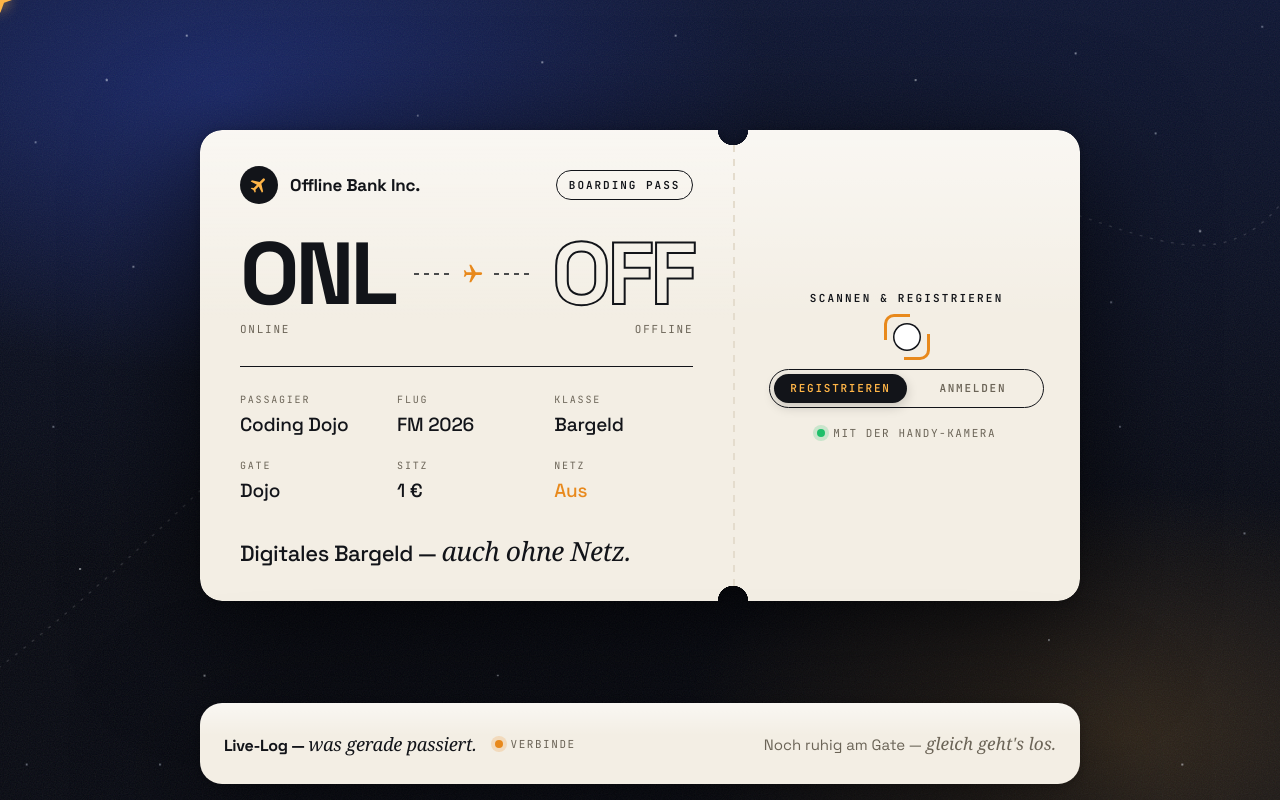
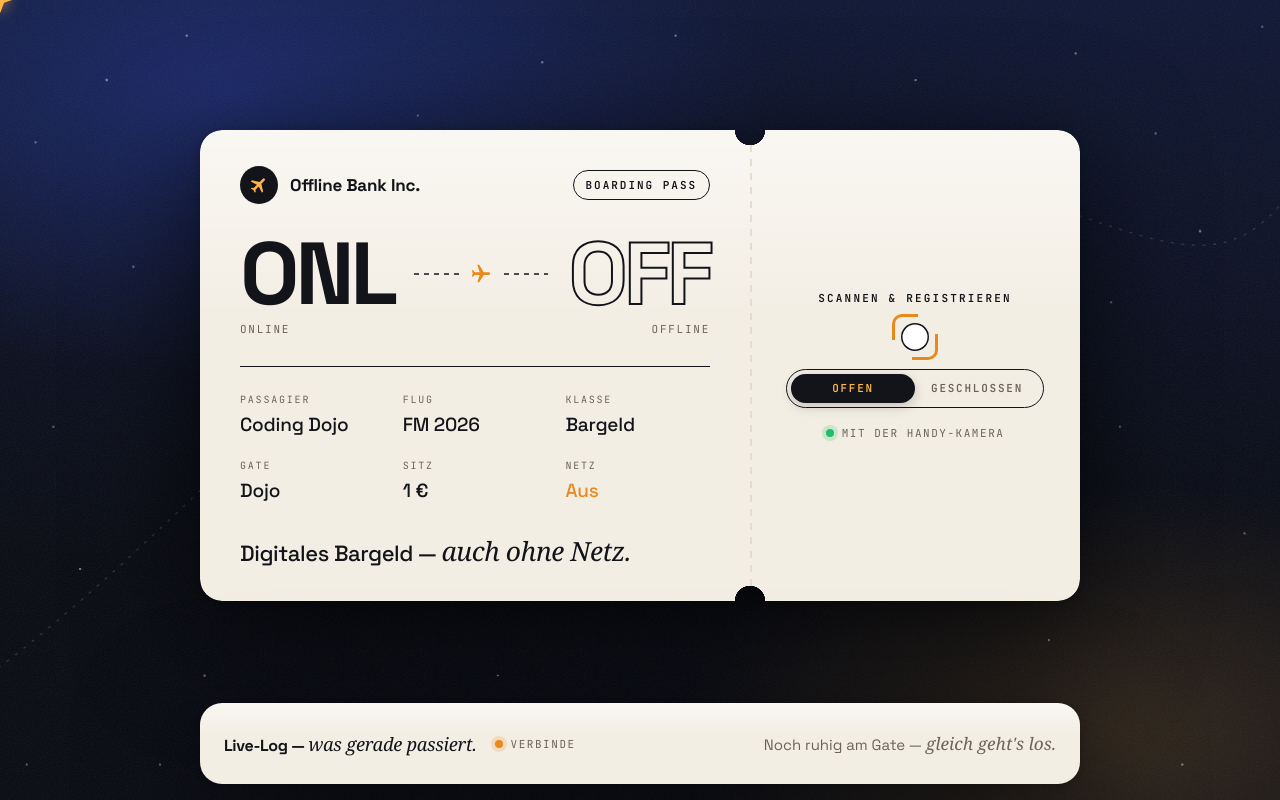
Before and after one commit to Cofinpro/flugmodus-backend, a FastAPI app: template templates/home.html in a window 1280 px wide. Run offline with FastAPI, Linux system fonts and the light colour scheme; the template is opened without the code that fills it, so the values that code supplies are empty; parts of the project's set-up code (start-up, migrations or seed data) failed here and were passed over; some web fonts are replaced.

Commit message:
Landing page: signup QR only, boarding switch to blur it
Co-Authored-By: Claude Opus 5.5 <noreply@anthropic.com>

```diff
--- a/main.py
+++ b/main.py
@@ -123,20 +123,11 @@ def parse_hex_values(hex_values: list[str]) -> list[bytes]:
 async def root(request: Request) -> HTMLResponse:
     # Registrieren: Handy-Kamera öffnet direkt die Signup-Seite der App, die Backend-Adresse reist mit.
     # Mit Schrägstrich: GitHub Pages liefert dort dist/signup/index.html ohne Umleitung aus.
-    # Anmelden: wie bisher die Backend-Adresse, für den Scanner in der App.
     signup_link = f"{FRONTEND_URL}/signup/?{urlencode({'backend': BACKEND_PUBLIC_URL})}"
-    qr = {
-        mode: segno.make(content, error="m").svg_inline(
-            scale=8, border=0, dark="#121419", omitsize=True
-        )
-        for mode, content in {
-            "signup": signup_link,
-            "signin": BACKEND_PUBLIC_URL,
-        }.items()
-    }
-    return templates.TemplateResponse(
-        request, "home.html", {"signup_qr": qr["signup"], "signin_qr": qr["signin"]}
+    signup_qr = segno.make(signup_link, error="m").svg_inline(
+        scale=8, border=0, dark="#121419", omitsize=True
     )
+    return templates.TemplateResponse(request, "home.html", {"signup_qr": signup_qr})
 
 
 @app.post(
--- a/templates/home.html
+++ b/templates/home.html
@@ -126,10 +126,29 @@
       .fm-log-row--bump .fm-log-amount { animation: none; }
     }
 
-    /* QR-Umschalter: neuer Code klappt kurz auf */
-    .qr-mode:not([hidden]) { animation: qr-in 380ms cubic-bezier(.2, .8, .2, 1); }
-    @keyframes qr-in { from { opacity: 0; transform: scale(.94) rotateY(-12deg); } }
-    @media (prefers-reduced-motion: reduce) { .qr-mode:not([hidden]) { animation: none; } }
+    /* Boarding geschlossen: QR-Code verschwimmt, darüber ein Schild – während der Demo steigt niemand mehr ein */
+    .fm-qr svg { transition: filter 450ms cubic-bezier(.2, .8, .2, 1), opacity 450ms ease; }
+    .boarding-closed .fm-qr svg { filter: blur(12px); opacity: .6; }
+    .qr-closed {
+      position: absolute;
+      top: 50%;
+      left: 50%;
+      padding: 9px 14px;
+      border-radius: 999px;
+      background: var(--fm-ink);
+      color: var(--fm-amber);
+      font: 600 11px/1 var(--fm-mono);
+      letter-spacing: .16em;
+      text-transform: uppercase;
+      white-space: nowrap;
+      translate: -50% -50%;
+      scale: .9;
+      opacity: 0;
+      pointer-events: none;
+      transition: opacity 300ms ease, scale 450ms cubic-bezier(.2, .8, .2, 1);
+    }
+    .boarding-closed .qr-closed { scale: 1; opacity: 1; }
+    @media (prefers-reduced-motion: reduce) { .fm-qr svg, .qr-closed { transition: none; } }
 
     /* Leeren-Knopf im Kopf des Live-Logs */
     .home-log-tools { display: flex; align-items: center; gap: 14px; }
@@ -389,13 +408,12 @@
             <p class="fm-tagline">Digitales Bargeld — <em>auch ohne Netz.</em></p>
           </section>
 
-          <aside class="fm-ticket-stub">
+          <aside class="fm-ticket-stub" id="boarding">
             <span class="fm-kicker" id="qr-kicker">Scannen &amp; registrieren</span>
-            <div class="fm-qr qr-mode" data-mode="signup" role="img" aria-label="QR-Code: in der App registrieren">{{ signup_qr | safe }}</div>
-            <div class="fm-qr qr-mode" data-mode="signin" role="img" aria-label="QR-Code: in der App anmelden" hidden>{{ signin_qr | safe }}</div>
-            <div class="fm-segmented qr-switch" role="group" aria-label="QR-Code wählen">
-              <button type="button" data-mode="signup" aria-pressed="true">Registrieren</button>
-              <button type="button" data-mode="signin" aria-pressed="false">Anmelden</button>
+            <div class="fm-qr" id="signup-qr" role="img" aria-label="QR-Code: in der App registrieren">{{ signup_qr | safe }}<span class="qr-closed" aria-hidden="true">Gate geschlossen</span></div>
+            <div class="fm-segmented boarding-switch" role="group" aria-label="Boarding">
+              <button type="button" data-boarding="open" aria-pressed="true">Offen</button>
+              <button type="button" data-boarding="closed" aria-pressed="false">Geschlossen</button>
             </div>
             <span class="fm-status" id="qr-status">Mit der Handy-Kamera</span>
           </aside>
@@ -435,22 +453,26 @@
   </dialog>
 
   <script>
-    // QR-Umschalter: Registrieren (Link auf die Signup-Seite der App) oder Anmelden (Backend-Adresse für den App-Scanner)
-    const QR_MODES = {
-      signup: { kicker: "Scannen & registrieren", status: "Mit der Handy-Kamera" },
-      signin: { kicker: "Scannen & anmelden", status: "Mit dem Scanner in der App" },
+    // Boarding-Schalter: offen zeigt den Registrier-QR-Code, geschlossen lässt ihn verschwimmen (keine neuen Gäste während der Demo)
+    const BOARDING = {
+      open: { kicker: "Scannen & registrieren", status: "Mit der Handy-Kamera", label: "QR-Code: in der App registrieren" },
+      closed: { kicker: "Boarding geschlossen", status: "Demo läuft", label: "QR-Code verborgen" },
     };
-    function setQrMode(mode) {
-      document.querySelectorAll(".qr-mode").forEach((qr) => (qr.hidden = qr.dataset.mode !== mode));
-      document.querySelectorAll(".qr-switch button").forEach((b) => b.setAttribute("aria-pressed", String(b.dataset.mode === mode)));
-      document.getElementById("qr-kicker").textContent = QR_MODES[mode].kicker;
-      document.getElementById("qr-status").textContent = QR_MODES[mode].status;
-      try { localStorage.setItem("flugmodus.qrMode", mode); } catch {}
+    function setBoarding(state) {
+      const closed = state === "closed";
+      const status = document.getElementById("qr-status");
+      document.getElementById("boarding").classList.toggle("boarding-closed", closed);
+      document.querySelectorAll(".boarding-switch button").forEach((b) => b.setAttribute("aria-pressed", String(b.dataset.boarding === state)));
+      document.getElementById("qr-kicker").textContent = BOARDING[state].kicker;
+      document.getElementById("signup-qr").setAttribute("aria-label", BOARDING[state].label);
+      status.textContent = BOARDING[state].status;
+      status.classList.toggle("fm-status--wait", closed);
+      try { localStorage.setItem("flugmodus.boarding", state); } catch {}
     }
-    document.querySelectorAll(".qr-switch button").forEach((b) => b.addEventListener("click", () => setQrMode(b.dataset.mode)));
+    document.querySelectorAll(".boarding-switch button").forEach((b) => b.addEventListener("click", () => setBoarding(b.dataset.boarding)));
     try {
-      const saved = localStorage.getItem("flugmodus.qrMode");
-      if (saved in QR_MODES) setQrMode(saved);
+      const saved = localStorage.getItem("flugmodus.boarding");
+      if (saved in BOARDING) setBoarding(saved);
     } catch {}
 
     // Neue Anmeldung: Flugzeug mit Regenbogen fliegt von rechts nach links
```
